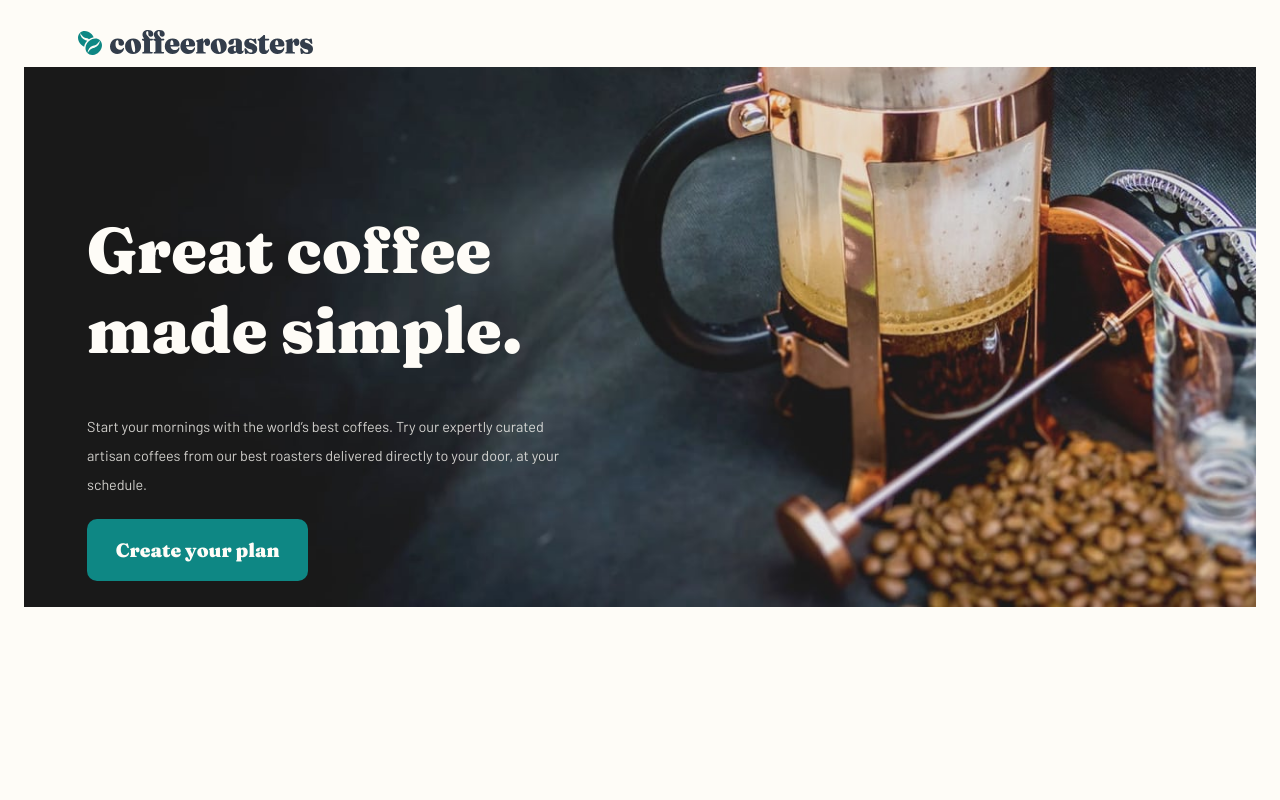
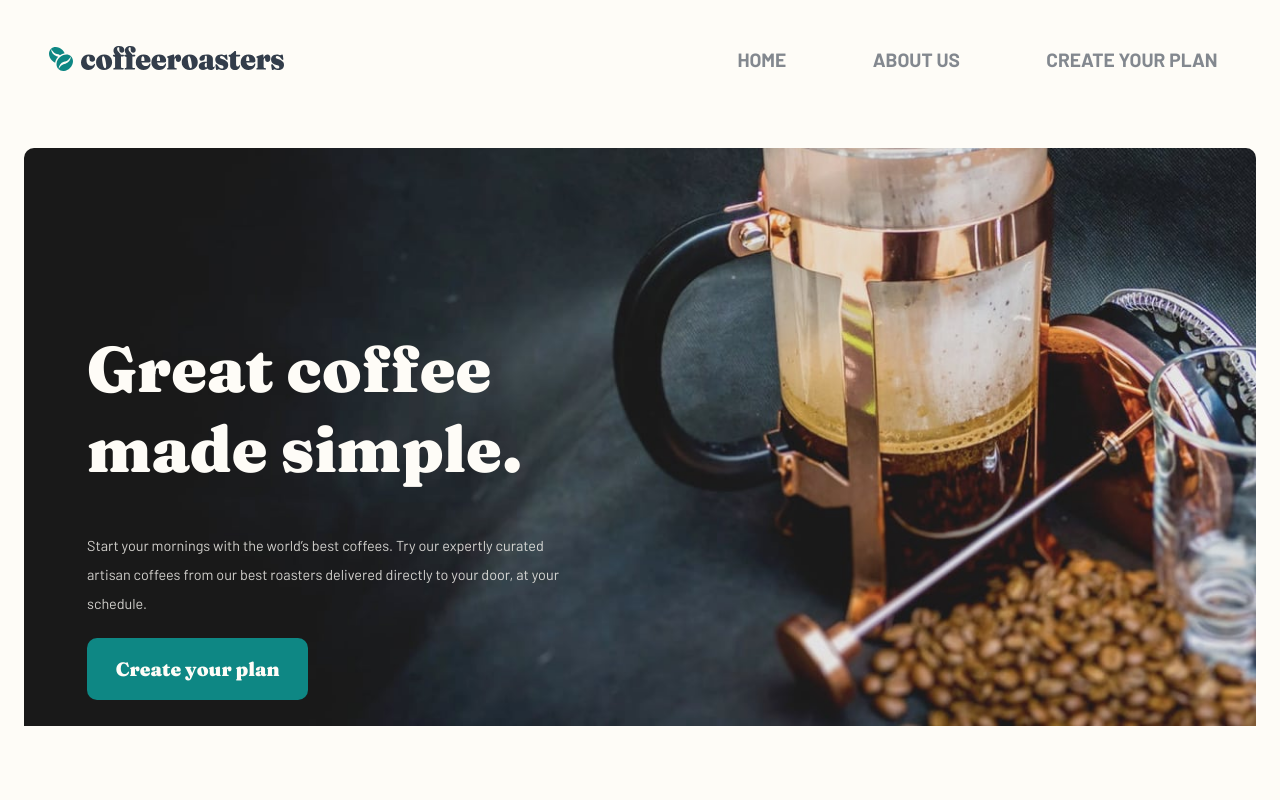
Before and after one commit to NzaQr/coffeeroasters, a React (Create React App) app: page / in a window 1280 px wide. Shown: the top 800 px of the page. Built offline with nearby package versions, Linux system fonts and the light colour scheme.

Commit message:
Fix responsive header

```diff
--- a/src/components/Header.css
+++ b/src/components/Header.css
@@ -9,6 +9,7 @@ body {
 
 .header-container {
   position: fixed;
+  z-index: 1;
   top: 0;
   width: 100%;
   color: #83888f;
@@ -39,6 +40,7 @@ body {
   width: 100vw;
   height: 100vh;
   display: flex;
+  visibility: hidden;
   justify-content: center;
   position: fixed;
   top: 0;
@@ -46,6 +48,7 @@ body {
 }
 
 .nav-menu.active {
+  visibility: visible;
   background: linear-gradient(#fefcf7 55.94%, rgba(254, 252, 247, 0.504981));
   margin-top: -45px;
   right: 0;
@@ -103,6 +106,7 @@ a {
 
 @media (min-width: 800px) {
   .header-container {
+    position: relative;
     display: flex;
     justify-content: space-between;
     align-items: center;
@@ -111,11 +115,6 @@ a {
 
   .logo {
     max-width: 100%;
-  }
-
-  .nav-item {
-    padding: 0.5rem 2rem;
-    margin: 2.5rem;
   }
 
   .nav {
@@ -127,7 +126,9 @@ a {
     display: block;
     font-size: 2rem;
     font-weight: 600;
-    transition: all 0.2s ease-in-out;
+    transition: all 0.1s ease-in-out;
+    padding: 0.5rem 2rem;
+    margin: 2.5rem;
   }
 
   .nav-item:hover {
@@ -135,6 +136,7 @@ a {
   }
   .nav-item-container {
     display: flex;
+    margin: 2rem;
   }
   a {
     font-family: "Barlow", sans-serif;
@@ -143,7 +145,10 @@ a {
 
 @media (min-width: 1200px) {
   .header-container {
-    margin-top: 2rem;
-    padding: 1rem 8rem;
+    padding: 0 0;
+  }
+
+  .logo {
+    margin-left: 5rem;
   }
 }
--- a/src/components/Header.js
+++ b/src/components/Header.js
@@ -2,8 +2,8 @@ import React, { useState } from "react";
 import { Link } from "react-router-dom";
 import "./Header.css";
 import Logo from "../assets/logo.svg";
-import * as FaIcons from "react-icons/fa";
-import * as AiIcons from "react-icons/ai";
+import Open from "../assets/icon-open.svg";
+import Close from "../assets/icon-close.svg";
 
 export default function Header() {
   const [sidebar, setSidebar] = useState(false);
@@ -17,9 +17,9 @@ export default function Header() {
       <div className="nav">
         <Link to="#" className="menu-bars">
           {sidebar ? (
-            <AiIcons.AiOutlineClose onClick={showSidebar} />
+            <img src={Close} alt="myteam logo" onClick={showSidebar} />
           ) : (
-            <FaIcons.FaBars onClick={showSidebar} />
+            <img src={Open} alt="myteam logo" onClick={showSidebar} />
           )}
         </Link>
         <nav className={sidebar ? "nav-menu active" : "nav-menu"}>
@@ -35,6 +35,7 @@ export default function Header() {
             </li>
           </ul>
         </nav>
+      </div>
       <div className="nav-item-container">
         <Link className="nav-item" to="/">
           HOME
@@ -47,6 +48,5 @@ export default function Header() {
         </Link>
       </div>
     </div>
-    </div>
   );
 }
```
Lines whose indentation alone changed are shown as unchanged.
